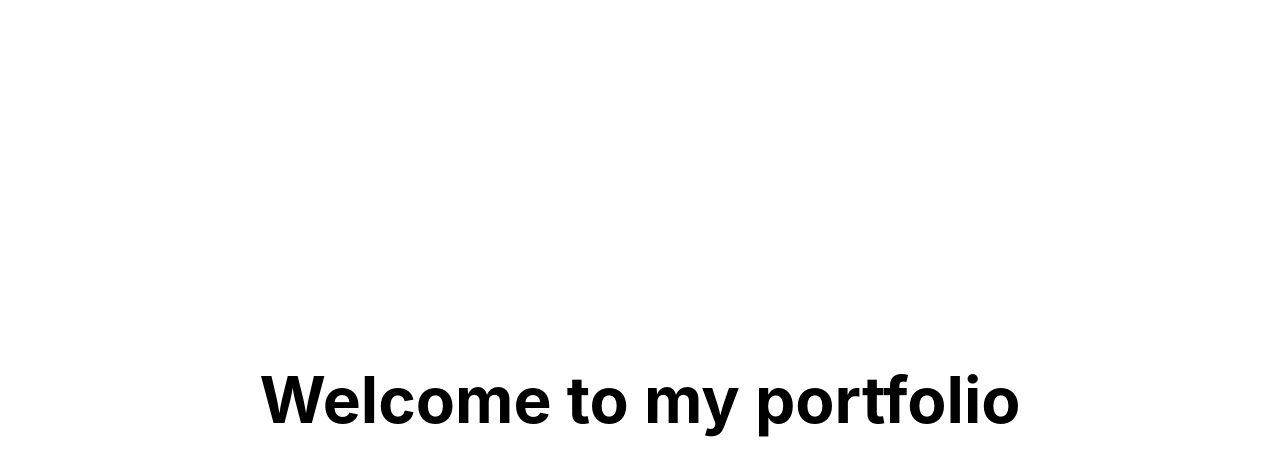
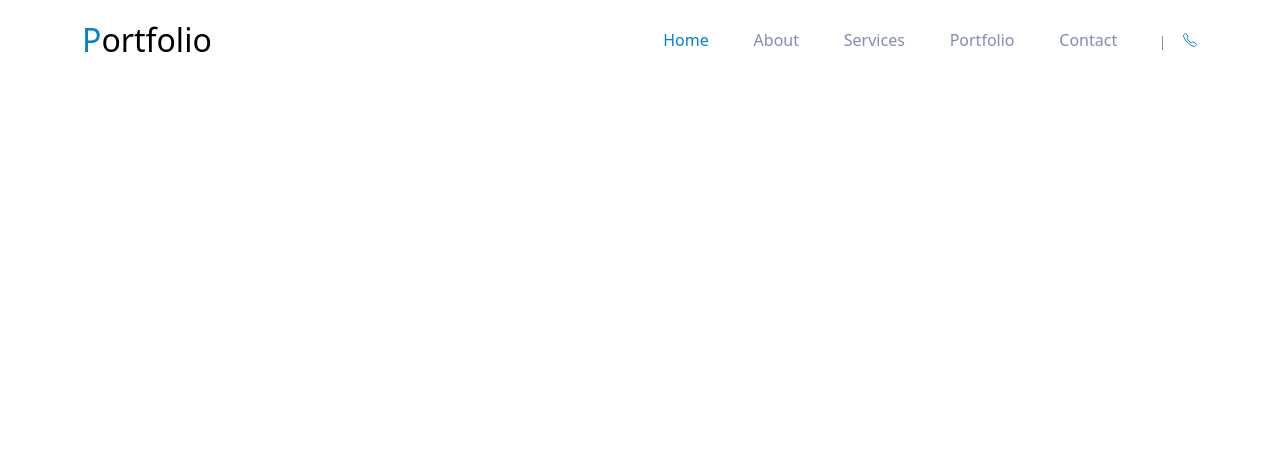
Before and after one commit to Derimarg/personal-website, a Next.js app: page / in a window 1280 px wide. Shown: the top 476 px of the page. Built offline with nearby package versions, Linux system fonts and the light colour scheme.

Commit message:
added responsive navbar

```diff
--- /dev/null
+++ b/components/Header.js
@@ -0,0 +1,71 @@
+import Link from 'next/link';
+import React, { useEffect, useRef } from 'react';
+
+import { Container } from 'reactstrap';
+import { nav__links } from '../constants/constantsDB';
+import classes from '../styles/Header.module.css';
+import { IoCallOutline, IoMenuOutline } from 'react-icons/io5';
+
+const Header = () => {
+  const headerRef = useRef(null);
+
+  const menuRef = useRef(null);
+
+  const shrinkHeader = () => {
+    if (document.body.scrollTo > 80 || document.documentElement.scrollTo > 80) {
+      headerRef.current.classList.add(`${classes.header__shrink}`);
+    } else {
+      headerRef.current.classList.remove(`${classes.header__shrink}`);
+    }
+  };
+
+  useEffect(() => {
+    window.addEventListener('scroll', shrinkHeader);
+
+    return () => window.removeEventListener('scroll', shrinkHeader);
+  }, []);
+
+  const toggleMenu = () =>
+    menuRef.current.classList.toggle(`${classes.menu__active}`);
+
+  return (
+    <header className={classes.header} ref={headerRef}>
+      <Container>
+        <div className={classes.nav__wrapper}>
+          <div className={classes.logo}>
+            <h1>
+              <span>P</span>ortfolio
+            </h1>
+          </div>
+
+          <div
+            className={classes.navigation}
+            ref={menuRef}
+            onClick={toggleMenu}
+          >
+            <div className={classes.nav__menu}>
+              {nav__links.map((item, idx) => {
+                return (
+                  <Link key={idx} href={item.path}>
+                    {item.label}
+                  </Link>
+                );
+              })}
+
+              <div className={classes.nav__right}>
+                <p className=' d-flex align-items-center gap-2 mb-0'>
+                  <IoCallOutline />
+                </p>
+              </div>
+            </div>
+          </div>
+          <span className={classes.mobile__menu}>
+            <IoMenuOutline onClick={toggleMenu} />
+          </span>
+        </div>
+      </Container>
+    </header>
+  );
+};
+
+export default Header;
--- /dev/null
+++ b/components/Layout.js
@@ -0,0 +1,13 @@
+import React from 'react';
+import Header from './Header';
+
+const Layout = (props) => {
+  return (
+    <>
+      <Header />
+      <div>{props.children}</div>
+    </>
+  );
+};
+
+export default Layout;
--- /dev/null
+++ b/constants/constantsDB.js
@@ -0,0 +1,28 @@
+export const nav__links = [
+  {
+    path: '/',
+    label: 'Home',
+  },
+  {
+    path: '#about',
+    label: 'About',
+  },
+  {
+    path: '#services',
+    label: 'Services',
+  },
+  {
+    path: '#portfolio',
+    label: 'Portfolio',
+  },
+  {
+    path: '#contact',
+    label: 'Contact',
+  },
+];
+
+const CONSTANTS = {
+  nav__links,
+};
+
+export default CONSTANTS;
--- a/package.json
+++ b/package.json
@@ -9,9 +9,12 @@
     "lint": "next lint"
   },
   "dependencies": {
+    "bootstrap": "^5.2.1",
     "next": "12.3.1",
     "react": "18.2.0",
-    "react-dom": "18.2.0"
+    "react-dom": "18.2.0",
+    "react-icons": "^4.4.0",
+    "reactstrap": "^9.1.4"
   },
   "devDependencies": {
     "eslint": "8.24.0",
--- a/pages/_app.js
+++ b/pages/_app.js
@@ -1,7 +1,14 @@
-import '../styles/globals.css'
+import '../styles/globals.css';
+import 'bootstrap/dist/css/bootstrap.min.css';
+
+import Layout from '../components/Layout';
 
 function MyApp({ Component, pageProps }) {
-  return <Component {...pageProps} />
+  return (
+    <Layout>
+      <Component {...pageProps} />
+    </Layout>
+  );
 }
 
-export default MyApp
+export default MyApp;
--- a/pages/index.js
+++ b/pages/index.js
@@ -3,17 +3,5 @@ import Image from 'next/image';
 import styles from '../styles/Home.module.css';
 
 export default function Home() {
-  return (
-    <div className={styles.container}>
-      <Head>
-        <title>Create Next App</title>
-        <meta name='description' content='Generated by create next app' />
-        <link rel='icon' href='/favicon.ico' />
-      </Head>
-
-      <main className={styles.main}>
-        <h1 className={styles.title}>Welcome to my portfolio</h1>
-      </main>
-    </div>
-  );
+  return <></>;
 }
--- /dev/null
+++ b/styles/Header.module.css
@@ -0,0 +1,133 @@
+.header {
+  width: 100%;
+  height: 80px;
+  line-height: 80px;
+}
+
+.nav__wrapper {
+  display: flex;
+  align-items: center;
+  justify-content: space-between;
+}
+
+.logo h1 {
+  font-size: 2rem;
+  margin-bottom: 0;
+}
+
+.logo h1 span {
+  color: rgba(2, 132, 199, 1);
+}
+
+.nav__menu {
+  display: flex;
+  align-items: center;
+  column-gap: 2.8rem;
+}
+
+.nav__menu a {
+  color: #808dad;
+  font-weight: 500;
+  font-size: 1rem;
+  text-decoration: none;
+  transition: 0.3s;
+  cursor: pointer;
+}
+
+.nav__menu a:hover {
+  color: rgba(2, 132, 199, 1);
+}
+
+.nav__menu a:first-child {
+  color: rgba(2, 132, 199, 1);
+}
+
+.nav__right p {
+  color: rgba(2, 132, 199, 1);
+  margin-left: 20px;
+  position: relative;
+}
+.nav__right i {
+  color: #808dad;
+}
+
+.nav__right p::before {
+  content: '';
+  position: absolute;
+  top: 25%;
+  left: -20px;
+  width: 1px;
+  height: 14px;
+  background: #808dad;
+  color: #808dad;
+}
+
+.header__shrink {
+  position: sticky;
+  top: 0;
+  left: 0;
+  width: 100%;
+  height: 80px;
+  line-height: 80px;
+  box-shadow: 5px 5px 15px -5px #01d29344 !important;
+  z-index: 9999;
+}
+
+.mobile__menu i {
+  font-size: 1.3rem;
+  color: #000;
+
+  cursor: pointer;
+}
+
+.mobile__menu {
+  display: none;
+}
+
+/* STYLE FOR SMALLE SCREENS */
+
+@media only screen and (max-width: 992px) {
+  .navigation {
+    position: fixed;
+    top: 0;
+    left: 0;
+    width: 100%;
+    height: 100%;
+    background: #171f3897;
+    z-index: 99999;
+    display: none;
+  }
+
+  .nav__menu {
+    position: absolute;
+    top: 0;
+    right: 0;
+    width: 300px;
+    height: 100%;
+    flex-direction: column;
+    justify-content: center;
+  }
+
+  .nav__right {
+    display: none;
+  }
+
+  .mobile__menu {
+    display: block !important;
+  }
+
+  .menu__active {
+    display: block !important;
+  }
+
+  .logo h1 {
+    font-size: 1.3rem !important;
+  }
+}
+
+@media only screen and (max-width: 768px) {
+  .header {
+    height: 60px;
+    line-height: 60px;
+  }
+}
--- a/styles/globals.css
+++ b/styles/globals.css
@@ -1,26 +1,111 @@
+@import url('https://fonts.googleapis.com/css2?family=Quicksand:wght@300;400;500;600;700&display=swap');
+
+:root {
+  --primary-color: rgba(2, 132, 199, 1);
+}
+
 html,
 body {
   padding: 0;
   margin: 0;
   font-family: -apple-system, BlinkMacSystemFont, Segoe UI, Roboto, Oxygen,
     Ubuntu, Cantarell, Fira Sans, Droid Sans, Helvetica Neue, sans-serif;
+  scroll-behavior: smooth;
 }
 
 a {
-  color: inherit;
+  color: unset;
   text-decoration: none;
 }
 
 * {
   box-sizing: border-box;
+  background: #fff;
 }
 
-@media (prefers-color-scheme: dark) {
-  html {
-    color-scheme: dark;
+p {
+  color: #808dad;
+  line-height: 30px;
+}
+h1,
+h2,
+h3,
+h4,
+h5,
+h6 {
+  color: #000;
+}
+
+h2 {
+  font-size: 2.5rem !important;
+}
+
+section {
+  padding-top: 150px;
+}
+
+footer {
+  padding-bottom: 10px;
+  padding-top: 60px;
+  border-top: 1px solid #171f38;
+}
+
+.primary__btn {
+  background: #171f38 !important;
+  padding: 7px 25px !important;
+  border: 1px solid var(--primary-color) !important;
+  border-radius: 5px;
+}
+
+.primary__btn a {
+  text-decoration: none;
+  color: var(--primary-color);
+  background: transparent !important;
+}
+
+.secondary__btn {
+  background: transparent;
+  border: none;
+  outline: none;
+  padding: 7px 25px;
+}
+
+.secondary__btn a {
+  color: var(--primary-color) !important;
+}
+.primary__btn a:hover,
+.secondary__btn a:hover {
+  color: var(--primary-color);
+}
+
+::-webkit-scrollbar {
+  width: 10px;
+  background: #808dad;
+}
+
+::-webkit-scrollbar-thumb {
+  border-radius: 2em;
+  background: #171f38;
+}
+
+@media only screen and (max-width: 992px) {
+  p {
+    font-size: 0.9rem !important;
   }
-  body {
-    color: white;
-    background: black;
+
+  .primary__btn a,
+  .secondary__btn a {
+    font-size: 0.9rem;
   }
 }
+
+@media only screen and (max-width: 768px) {
+  section {
+    padding-top: 110px;
+  }
+
+  footer {
+    padding-top: 0;
+    border: none;
+  }
+}
```
Also changed, not shown: 1 other file (tests, documents, lock files or other folders).
